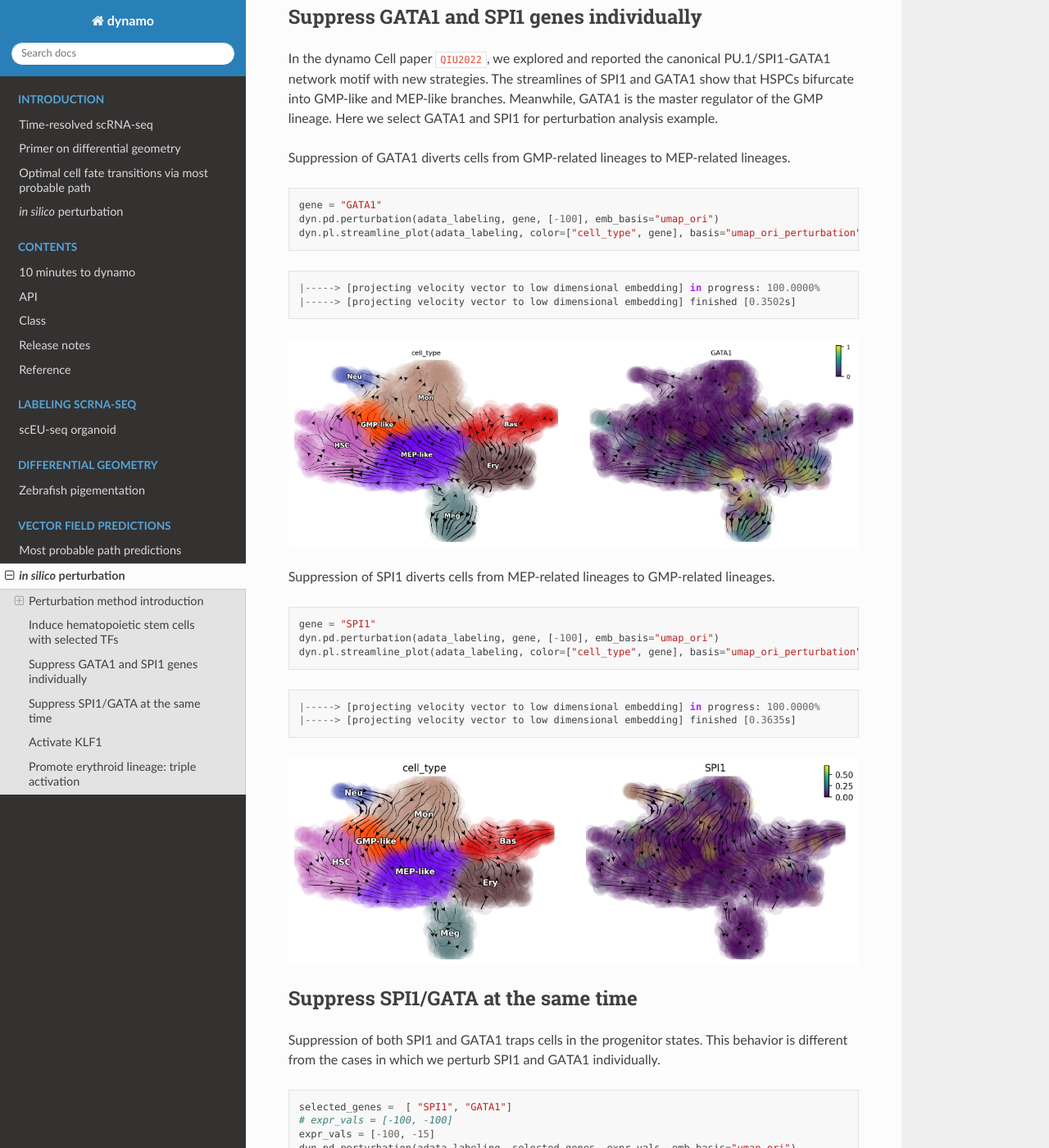
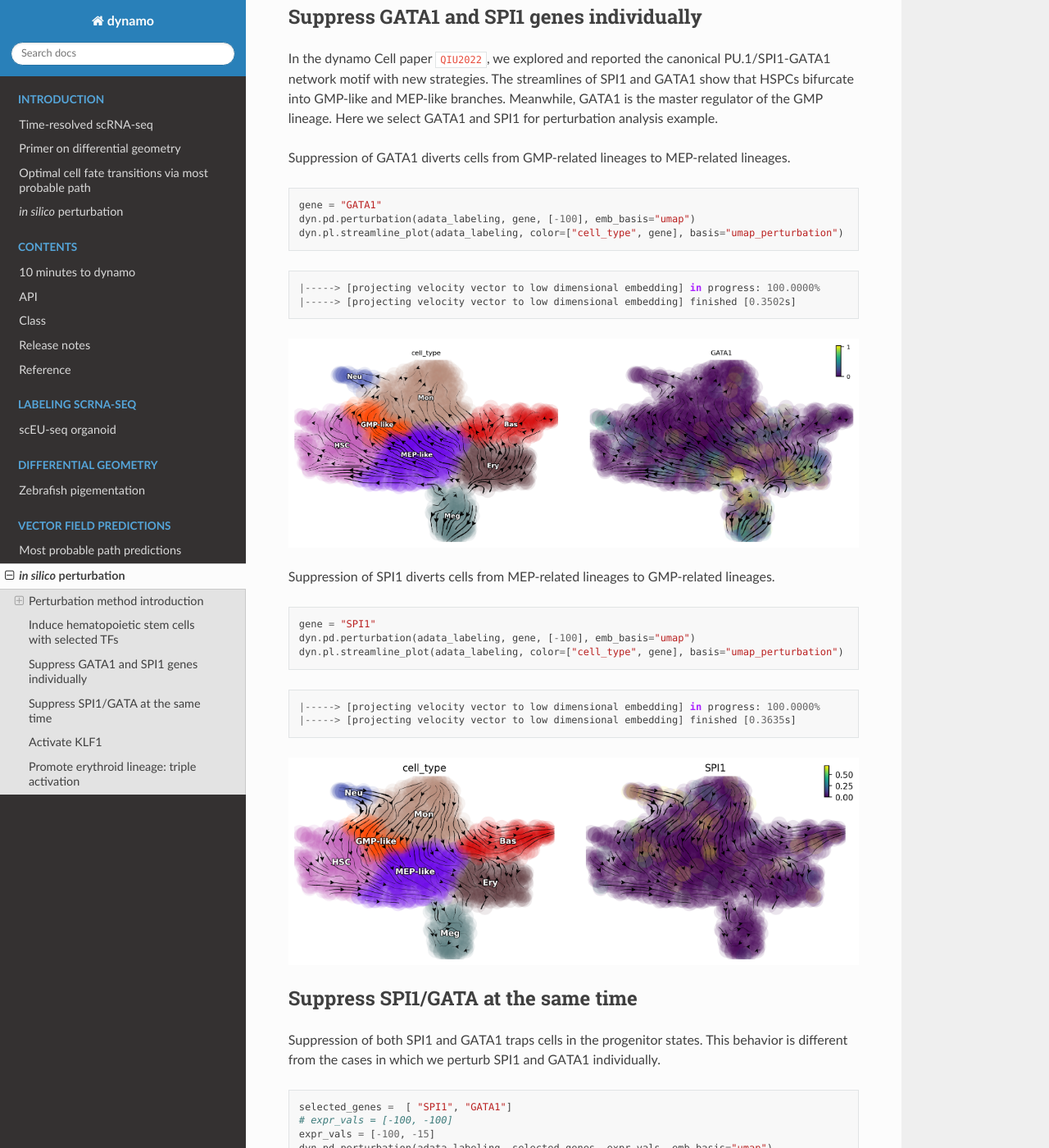
Before and after one commit to aristoteleo/dynamo_readthedocs, a Sphinx documentation site: the page built from docs/source/notebooks/perturbation_tutorial/perturbation_tutorial.rst, in a window 1280 px wide and 1400 px high, scrolled down 1787 px. Shown: the whole window at 82% size. Built offline with Sphinx 7.4.7 and the Read the Docs theme 2.0.0, drawn with Linux system fonts in a browser that asks for light colours; pages that are not in the unit, such as notebooks, are missing from menus; cross-references to code outside the pages are shown as plain code; some of the changed text lies outside the part shown.

Commit message:
Update perturbation_tutorial.rst

```diff
--- a/docs/source/notebooks/perturbation_tutorial/perturbation_tutorial.rst
+++ b/docs/source/notebooks/perturbation_tutorial/perturbation_tutorial.rst
@@ -68,7 +68,6 @@
         obsp: 'X_umap_ori_connectivities', 'X_umap_ori_distances', 'connectivities', 'cosine_transition_matrix', 'distances', 'fp_transition_rate', 'moments_con', 'pca_ddhodge', 'perturbation_transition_matrix', 'umap_ori_ddhodge'
 
 
-
 Perturb gene expression values
 ------------------------------
 
@@ -103,8 +102,8 @@
 .. code:: ipython3
 
     gene = "GATA1"
-    dyn.pd.perturbation(adata_labeling, gene, [-100], emb_basis="umap_ori")
-    dyn.pl.streamline_plot(adata_labeling, color=["cell_type", gene], basis="umap_ori_perturbation")
+    dyn.pd.perturbation(adata_labeling, gene, [-100], emb_basis="umap")
+    dyn.pl.streamline_plot(adata_labeling, color=["cell_type", gene], basis="umap_perturbation")
 
 
 .. parsed-literal::
@@ -124,8 +123,8 @@
 .. code:: ipython3
 
     gene = "SPI1"
-    dyn.pd.perturbation(adata_labeling, gene, [-100], emb_basis="umap_ori")
-    dyn.pl.streamline_plot(adata_labeling, color=["cell_type", gene], basis="umap_ori_perturbation")
+    dyn.pd.perturbation(adata_labeling, gene, [-100], emb_basis="umap")
+    dyn.pl.streamline_plot(adata_labeling, color=["cell_type", gene], basis="umap_perturbation")
 
 
 .. parsed-literal::
@@ -151,8 +150,8 @@
     selected_genes =  [ "SPI1", "GATA1"]
     # expr_vals = [-100, -100]
     expr_vals = [-100, -15]
-    dyn.pd.perturbation(adata_labeling, selected_genes, expr_vals, emb_basis="umap_ori")
-    dyn.pl.streamline_plot(adata_labeling, color=["cell_type", gene], basis="umap_ori_perturbation")
+    dyn.pd.perturbation(adata_labeling, selected_genes, expr_vals, emb_basis="umap")
+    dyn.pl.streamline_plot(adata_labeling, color=["cell_type", gene], basis="umap_perturbation")
 
 
 
@@ -175,8 +174,8 @@
 .. code:: ipython3
 
     gene = "KLF1"
-    dyn.pd.perturbation(adata_labeling, gene, [100], emb_basis="umap_ori")
-    dyn.pl.streamline_plot(adata_labeling, color=["cell_type", gene], basis="umap_ori_perturbation")
+    dyn.pd.perturbation(adata_labeling, gene, [100], emb_basis="umap")
+    dyn.pl.streamline_plot(adata_labeling, color=["cell_type", gene], basis="umap_perturbation")
 
 
 .. parsed-literal::
@@ -200,8 +199,8 @@
 
     selected_genes =  ["GATA1", "KLF1", "TAL1"]
     expr_vals = [100, 100, 100]
-    dyn.pd.perturbation(adata_labeling, selected_genes, expr_vals, emb_basis="umap_ori")
-    dyn.pl.streamline_plot(adata_labeling, color=["cell_type", gene], basis="umap_ori_perturbation")
+    dyn.pd.perturbation(adata_labeling, selected_genes, expr_vals, emb_basis="umap")
+    dyn.pl.streamline_plot(adata_labeling, color=["cell_type", gene], basis="umap_perturbation")
 
 
 
```
